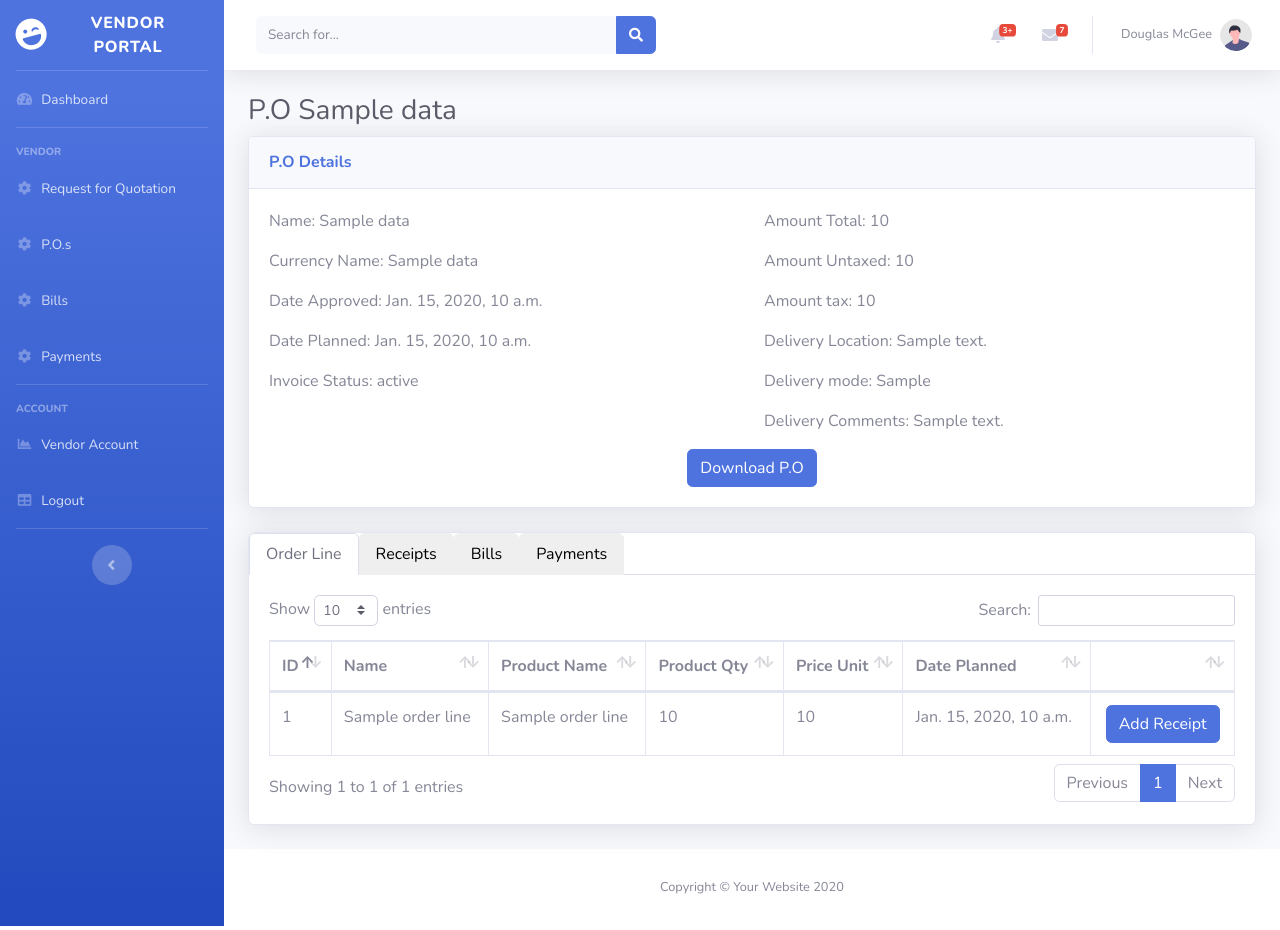
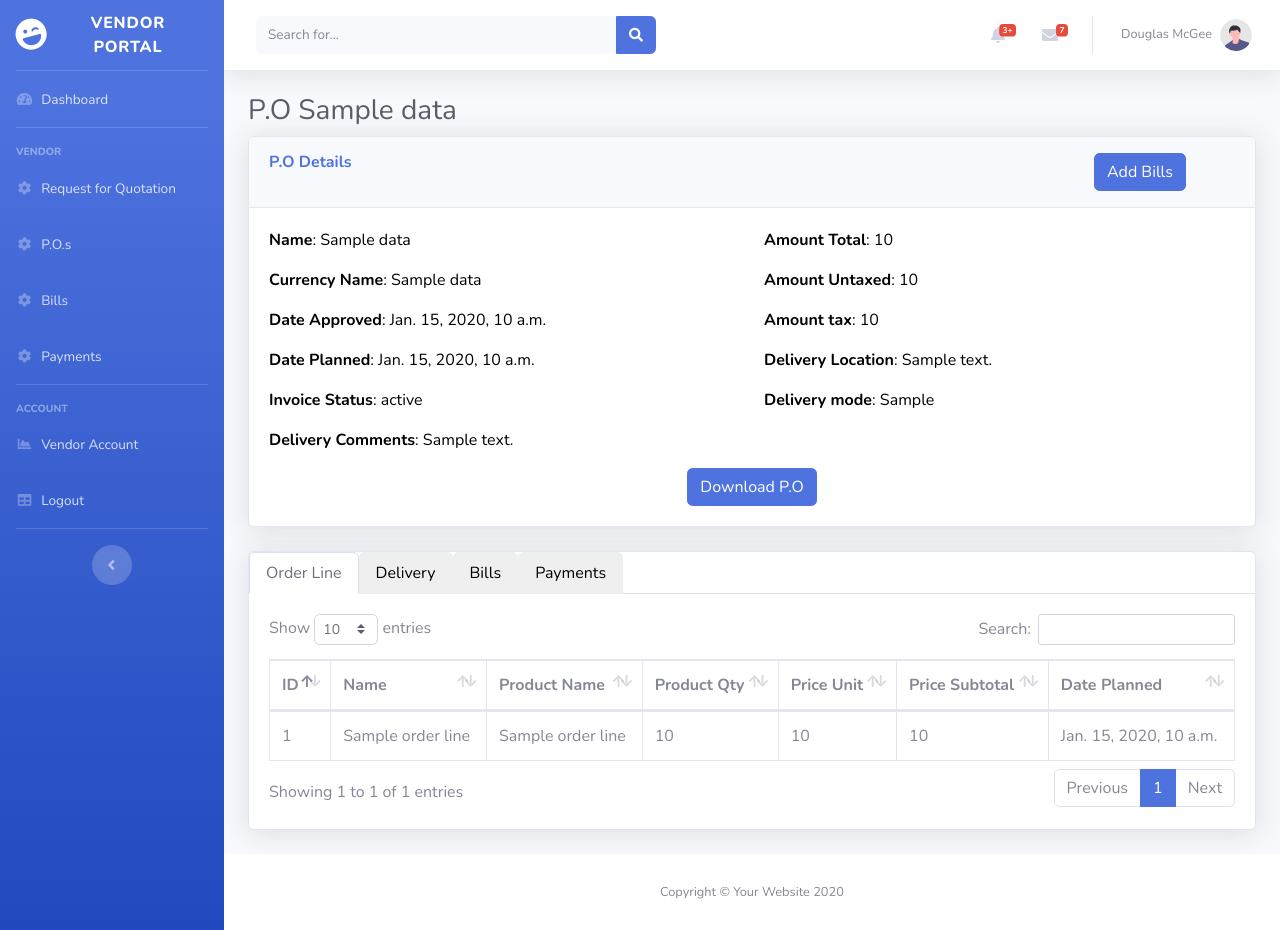
Before and after one commit to 07Owuor/vendor_portal, a Django app: page /vendor-pos/1 in a window 1280 px wide. Run offline with Django 4.2, Linux system fonts and the light colour scheme; tables that the repository leaves empty hold one stand-in row (values such as "Sample post"); a database or web service that is not in the repository returns one stand-in record (values such as "Sample title"); some libraries are stand-ins or nearby versions.

Commit message:
Updated Portal

```diff
--- /dev/null
+++ b/home/forms.py
@@ -0,0 +1,22 @@
+from django import forms
+
+
+class DateInput(forms.DateInput):
+    input_type = 'date'
+    format = ["%Y-%m-%d"]
+
+
+class PurchaseOrderForm(forms.Form):
+    order_line = forms.MultipleChoiceField(widget=forms.CheckboxSelectMultiple())
+    receipt_date = forms.DateField(widget=DateInput(attrs={
+        "class": "form-control form-control-user",
+        "placeholder": "Enter date delivered"
+    }))
+    line_id = forms.CharField(widget=forms.TextInput(attrs={
+        "class": "form-control form-control-user",
+        "placeholder": "Enter line id"
+    }))
+    quantity_received = forms.CharField(widget=forms.TextInput(attrs={
+        "class": "form-control form-control-user",
+        "placeholder": "Enter quantity received"
+    }))
--- a/home/views.py
+++ b/home/views.py
@@ -1,5 +1,6 @@
 from django.shortcuts import render, redirect, get_object_or_404
 from django.contrib.auth.decorators import login_required
+from .forms import PurchaseOrderForm
 from django.conf import settings
 import requests
 import json
@@ -49,6 +50,10 @@ def po_detail(request, po_id):
     po_data = po_response.json()
     json_data = po_data["data"]
     content = [po for po in json_data if po.get('id') == po_id]
+    if request.method == 'POST':
+        form = PurchaseOrderForm(request.POST or None)
+    else:
+        form = PurchaseOrderForm()
 
     data = {
         "data": content[0]
--- a/templates/home/po.html
+++ b/templates/home/po.html
@@ -19,8 +19,8 @@
                 <thead>
                     <tr>
                         <th>Name</th>
-                        <th>Total</th>
-                        <th>Excl Tax</th>
+                        <th>Gross</th>
+                        <th>Net</th>
                         <th>Tax</th>
                         <th>Date Approved</th>
                         <th></th>
--- a/templates/home/po_detail.html
+++ b/templates/home/po_detail.html
@@ -13,24 +13,33 @@
 <h1 class="h3 mb-2 text-gray-800"> P.O {{data.name}}</h1>
 <div class="card shadow mb-4">
     <div class="card-header py-3">
-        <h6 class="m-0 font-weight-bold text-primary">P.O Details</h6>
+        <div class="row">
+            <div class="col-10">
+                <h6 class="m-0 font-weight-bold text-primary">P.O Details</h6>
+            </div>
+            <div class="col-2">
+                 <button type="button" class="btn btn-primary" data-toggle="modal" data-target="#exampleModal" style="right: 0;">
+                    Add Bills
+                </button>
+            </div>
+        </div>
     </div>
     <div class="card-body">
         <div class="row">
         	<div class="col-6">
-        		<p>Name: {{data.name}}</p>
-                <p>Currency Name: {{data.currency_name}}</p>
-                <p>Date Approved: {{data.date_approve}}</p>
-                <p>Date Planned: {{data.date_planned}}</p>
-                <p>Invoice Status: {{data.invoice_status}}</p>
+        		<p style="color: black;"><strong>Name</strong>: {{data.name}}</p>
+                <p style="color: black;"><strong>Currency Name</strong>: {{data.currency_name}}</p>
+                <p style="color: black;"><strong>Date Approved</strong>: {{data.date_approve}}</p>
+                <p style="color: black;"><strong>Date Planned</strong>: {{data.date_planned}}</p>
+                <p style="color: black;"><strong>Invoice Status</strong>: {{data.invoice_status}}</p>
+                <p style="color: black;"><strong>Delivery Comments</strong>: {{data.delivery_comments}}</p>
         	</div>
         	<div class="col-6">
-        		<p>Amount Total: {{data.amount_total|intcomma}}</p>
-        		<p>Amount Untaxed: {{data.amount_untaxed|intcomma}}</p>
-        		<p>Amount tax: {{data.amount_tax|intcomma}}</p>
-                <p>Delivery Location: {{data.delivery_location_desc}}</p>
-                <p>Delivery mode: {{data.delivery_mode}}</p>
-                <p>Delivery Comments: {{data.delivery_comments}}</p>
+        		<p style="color: black;"><strong>Amount Total</strong>: {{data.amount_total|intcomma}}</p>
+        		<p style="color: black;"><strong>Amount Untaxed</strong>: {{data.amount_untaxed|intcomma}}</p>
+        		<p style="color: black;"><strong>Amount tax</strong>: {{data.amount_tax|intcomma}}</p>
+                <p style="color: black;"><strong>Delivery Location</strong>: {{data.delivery_location_desc}}</p>
+                <p style="color: black;"><strong>Delivery mode</strong>: {{data.delivery_mode}}</p>
         	</div>
             <div class="col-12">
                 <center>
@@ -47,7 +56,7 @@
     <nav>
       <div class="nav nav-tabs" id="nav-tab" role="tablist">
         <button class="nav-link active" id="nav-orders-tab" data-bs-toggle="tab" data-bs-target="#nav-orders" type="button" role="tab" aria-controls="nav-orders" aria-selected="true">Order Line</button>
-        <button class="nav-link" id="nav-receipts-tab" data-bs-toggle="tab" data-bs-target="#nav-receipts" type="button" role="tab" aria-controls="nav-receipts" aria-selected="false">Receipts</button>
+        <button class="nav-link" id="nav-receipts-tab" data-bs-toggle="tab" data-bs-target="#nav-receipts" type="button" role="tab" aria-controls="nav-receipts" aria-selected="false">Delivery</button>
         <button class="nav-link" id="nav-bills-tab" data-bs-toggle="tab" data-bs-target="#nav-bills" type="button" role="tab" aria-controls="nav-bills" aria-selected="false">Bills</button>
         <button class="nav-link" id="nav-payments-tab" data-bs-toggle="tab" data-bs-target="#nav-payments" type="button" role="tab" aria-controls="nav-payments" aria-selected="false">Payments</button>
       </div>
@@ -64,8 +73,9 @@
                                 <th>Product Name</th>
                                 <th>Product Qty</th>
                                 <th>Price Unit</th>
+                                <th>Price Subtotal</th>
                                 <th>Date Planned</th>
-                                <th></th>
+
                             </tr>
                         </thead>
                         <tbody>
@@ -76,14 +86,8 @@
                                 <td>{{d.product_name}}</td>
                                 <td>{{d.product_qty}}</td>
                                 <td>{{d.price_unit}}</td>
+                                <td>{{d.price_subtotal}}</td>
                                 <td>{{d.date_planned}}</td>
-                                <td>
-                                    <center>
-                                        <button type="button" class="btn btn-primary" data-toggle="modal" data-target="#exampleModal">
-                                            Add Receipt
-                                        </button>
-                                    </center>
-                                </td>
                             </tr>
                             {% endfor %}
                         </tbody>
@@ -105,7 +109,6 @@
                                 <th>Product Qty</th>
                                 <th>Price Unit</th>
                                 <th>Date Planned</th>
-                                <th></th>
                             </tr>
                         </thead>
                         <tbody>
@@ -117,13 +120,6 @@
                                 <td>{{d.product_qty}}</td>
                                 <td>{{d.price_unit}}</td>
                                 <td>{{d.date_planned}}</td>
-                                <td>
-                                    <center>
-                                        <button type="button" class="btn btn-primary" data-toggle="modal" data-target="#exampleModal">
-                                            Add Receipt
-                                        </button>
-                                    </center>
-                                </td>
                             </tr>
                             {% endfor %}
                         </tbody>
@@ -145,7 +141,6 @@
                                 <th>Product Qty</th>
                                 <th>Price Unit</th>
                                 <th>Date Planned</th>
-                                <th></th>
                             </tr>
                         </thead>
                         <tbody>
@@ -157,13 +152,6 @@
                                 <td>{{d.product_qty}}</td>
                                 <td>{{d.price_unit}}</td>
                                 <td>{{d.date_planned}}</td>
-                                <td>
-                                    <center>
-                                        <button type="button" class="btn btn-primary" data-toggle="modal" data-target="#exampleModal">
-                                            Add Receipt
-                                        </button>
-                                    </center>
-                                </td>
                             </tr>
                             {% endfor %}
                         </tbody>
@@ -184,7 +172,6 @@
                                 <th>Product Qty</th>
                                 <th>Price Unit</th>
                                 <th>Date Planned</th>
-                                <th></th>
                             </tr>
                         </thead>
                         <tbody>
@@ -196,13 +183,6 @@
                                 <td>{{d.product_qty}}</td>
                                 <td>{{d.price_unit}}</td>
                                 <td>{{d.date_planned}}</td>
-                                <td>
-                                    <center>
-                                        <button type="button" class="btn btn-primary" data-toggle="modal" data-target="#exampleModal">
-                                            Add Receipt
-                                        </button>
-                                    </center>
-                                </td>
                             </tr>
                             {% endfor %}
                         </tbody>
@@ -222,20 +202,23 @@
       <div class="modal-dialog" role="document">
         <div class="modal-content">
           <div class="modal-header">
-            <h5 class="modal-title" id="exampleModalLabel">Add Receipt</h5>
+            <h5 class="modal-title" id="exampleModalLabel">Add Bill</h5>
             <button type="button" class="close" data-dismiss="modal" aria-label="Close">
               <span aria-hidden="true">&times;</span>
             </button>
           </div>
           <div class="modal-body">
            <form method="POST" class="user">
-
+                {% csrf_token %}
                 <div class="form-group">
                     <input type="text" class="form-control form-control-user"id="exampleInputEmail" aria-describedby="emailHelp" placeholder="Enter Date Delivered">
                 </div>
+                {% for d in data.order_line %}
                 <div class="form-group">
-                    <input type="text" class="form-control form-control-user"id="exampleInputEmail" aria-describedby="emailHelp" placeholder="Enter Quantity Delivered">
+                    <input type="checkbox" id="{{d.id}}" name="p_o" value="{{d.id}}">
+                    <label for="{{d.id}}">{{d.product_name}}</label><br>
                 </div>
+                {% endfor %}
 
                 <div class="form-group">
                     <label for="grnAttachement">GRN/SRN Attachement</label>
```
Also changed, not shown: templates/home/invoice_detail.html (+10 -10 lines).
